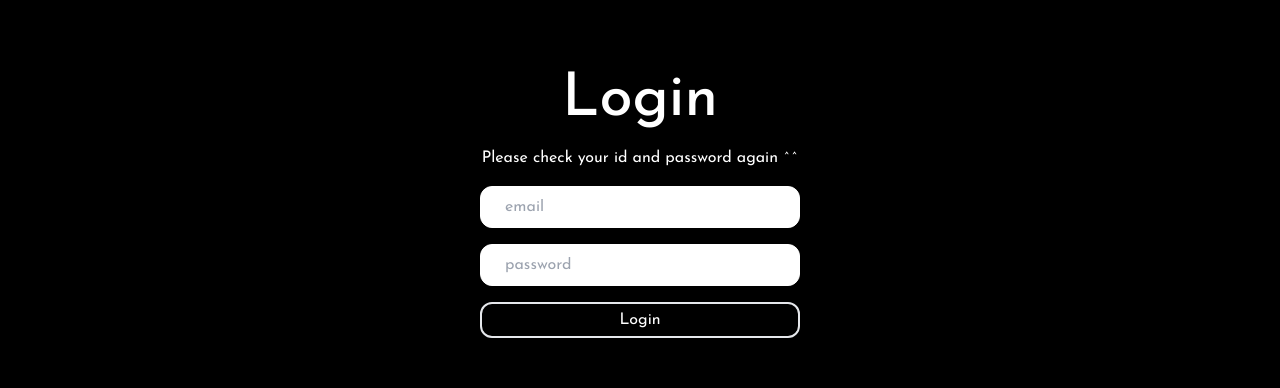
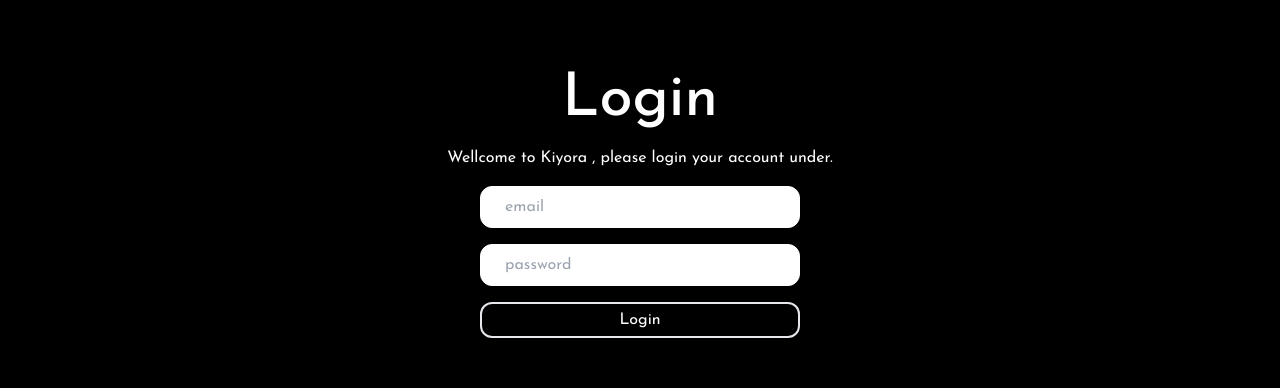
Before and after one commit to Tanne-dev/RestaurentSushi, a Next.js app: page /login in a window 1280 px wide. Shown: the part 142-530 px from the top of the page. Built offline with nearby package versions, Linux system fonts and the light colour scheme; no server answers.

Commit message:
fix bugs status login

```diff
--- a/src/app/login/page.tsx
+++ b/src/app/login/page.tsx
@@ -1,14 +1,16 @@
 "use client";
 import { useRouter } from "next/navigation";
-
 import { useState } from "react";
 import { useSignInWithEmailAndPassword } from "react-firebase-hooks/auth";
 import { auth } from "../firebase/config";
+import { resolve } from "path/win32";
+import { boolean } from "webidl-conversions";
 
 export default function LoginPage() {
     const [email, setEmail] = useState("");
     const [password, setPassword] = useState("");
-    const [userLogin, setUserlogin] = useState(false);
+    const [stateLogin, setStateLogin] = useState(false);
+    const [userLogin, setUserLogin] = useState("");
     const [signInWithEmailAndPassword] = useSignInWithEmailAndPassword(auth);
     const router = useRouter();
 
@@ -17,23 +19,32 @@
 
         try {
             const res = await signInWithEmailAndPassword(email, password);
-            console.log({ res });
-            if (res) {
+            if (res?.user) {
+                setUserLogin("success");
                 setTimeout(() => {
                     router.push("/profile");
-                }, 3000);
+                }, 1000);
+                setStateLogin(true);
+            } else {
+                setUserLogin("failed");
+                setStateLogin(false);
             }
         } catch (error) {
             console.error(error);
-        } finally {
-            setUserlogin(true);
+            setUserLogin("failed");
+            setStateLogin(false);
         }
     };
 
     return (
         <section className="mt-8">
             <h1 className="text-center text-white">Login</h1>
-            {userLogin && (
+
+            <p className="text-center my-4 text-white">
+                Wellcome to Kiyora , please login your account under.
+            </p>
+
+            {userLogin === "success" && (
                 <>
                     <p className="text-center my-4 text-white">
                         Login Success please wait few second will move to next
@@ -41,10 +52,10 @@
                     </p>
                 </>
             )}
-            {!userLogin && (
+            {userLogin === "failed" && (
                 <>
                     <p className="text-center my-4 text-white">
-                        Please check your id and password again ^^
+                        Oops something went wrong please check again ^^
                     </p>
                 </>
             )}
@@ -56,8 +67,8 @@
                     type="email"
                     placeholder="email"
                     name="email"
+                    disabled={stateLogin}
                     value={email}
-                    disabled={userLogin}
                     onChange={(ev) => setEmail(ev.target.value)}
                 />
                 <input
@@ -65,7 +76,7 @@
                     placeholder="password"
                     name="password"
                     value={password}
-                    disabled={userLogin}
+                    disabled={stateLogin}
                     onChange={(ev) => setPassword(ev.target.value)}
                 />
                 <button type="submit">Login</button>
```
